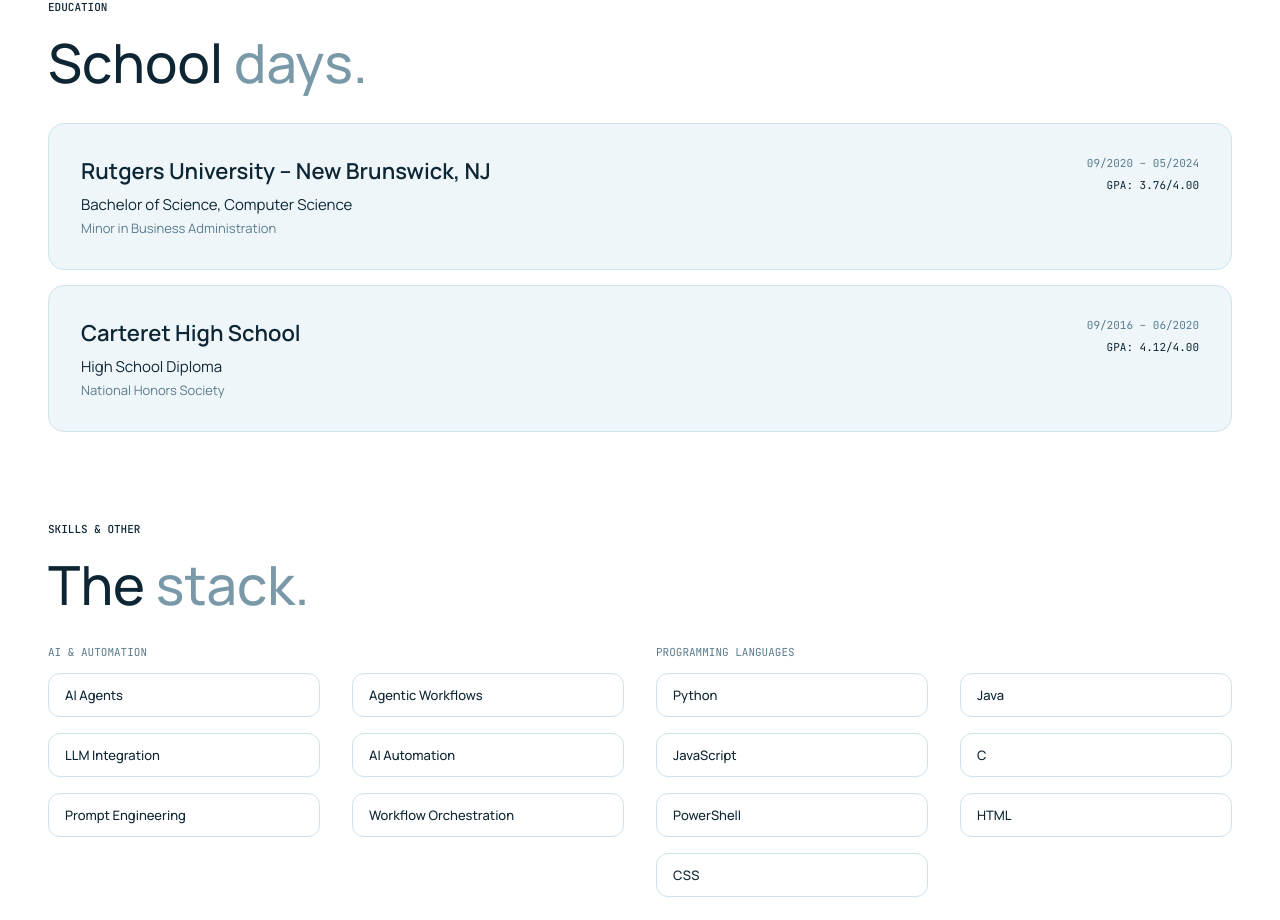
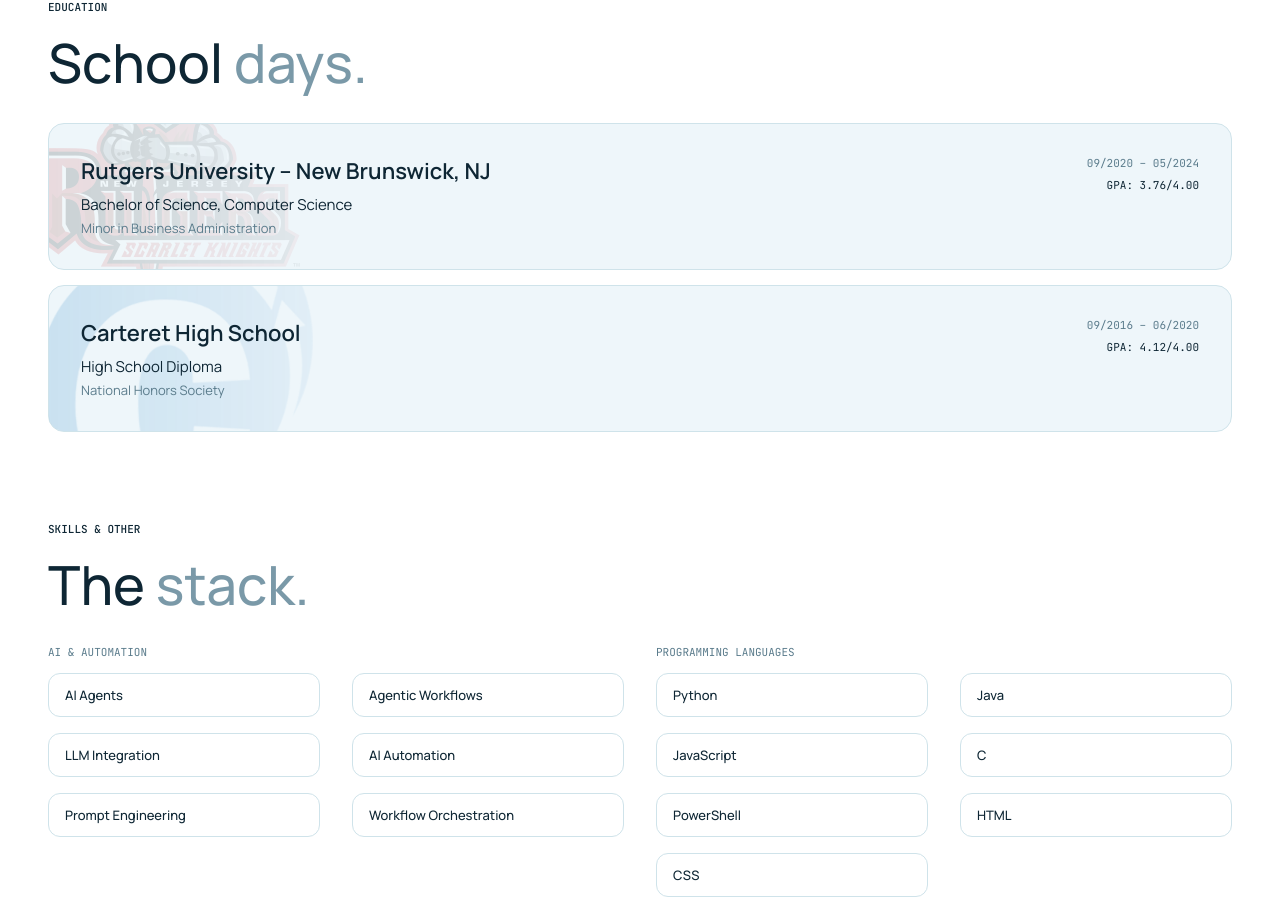
Before and after one commit to hattvr/zaeemz-website, a Nuxt app: page / in a window 1280 px wide. Shown: the part 3340-4260 px from the top of the page. Built offline with nearby package versions, Linux system fonts and the light colour scheme; no server answers.

Commit message:
chore: add education icons

```diff
--- a/app/assets/css/main.css
+++ b/app/assets/css/main.css
@@ -662,6 +662,8 @@
 }
 
 .education-card {
+	position: relative;
+	overflow: hidden;
 	display: flex;
 	align-items: start;
 	justify-content: space-between;
@@ -672,6 +674,22 @@
 	border-radius: var(--radius);
 }
 
+.education-backdrop {
+	position: absolute;
+	inset: 0 auto 0 0;
+	width: min(420px, 100%);
+	background-position: -36px calc(50% - 10px);
+	background-repeat: no-repeat;
+	background-size: 300px auto;
+	opacity: 0.15;
+	mask-image: linear-gradient(to right, #000 0%, transparent 100%);
+}
+
+.education-school {
+	position: relative;
+	z-index: 1;
+}
+
 .education-card h3 {
 	margin: 0;
 	font-size: 22px;
@@ -690,6 +708,8 @@
 }
 
 .education-meta {
+	position: relative;
+	z-index: 1;
 	text-align: right;
 	white-space: nowrap;
 }
--- a/app/pages/index.vue
+++ b/app/pages/index.vue
@@ -167,6 +167,7 @@
 const education = [
 	{
 		school: "Rutgers University – New Brunswick, NJ",
+		icon: "/images/education/rutgers.png",
 		period: "09/2020 – 05/2024",
 		degree: "Bachelor of Science, Computer Science",
 		gpa: "3.76/4.00",
@@ -174,6 +175,7 @@
 	},
 	{
 		school: "Carteret High School",
+		icon: "/images/education/chs.png",
 		period: "09/2016 – 06/2020",
 		degree: "High School Diploma",
 		gpa: "4.12/4.00",
@@ -508,7 +510,14 @@
 							:key="school.school"
 							class="education-card"
 						>
-							<div>
+							<div
+								class="education-backdrop"
+								:style="{
+									backgroundImage: `url('${school.icon}')`,
+								}"
+								aria-hidden="true"
+							></div>
+							<div class="education-school">
 								<h3>{{ school.school }}</h3>
 								<p class="education-degree">
 									{{ school.degree }}
```
Also changed, not shown: public/images/education/chs.png (added), public/images/education/rutgers.png (added).
